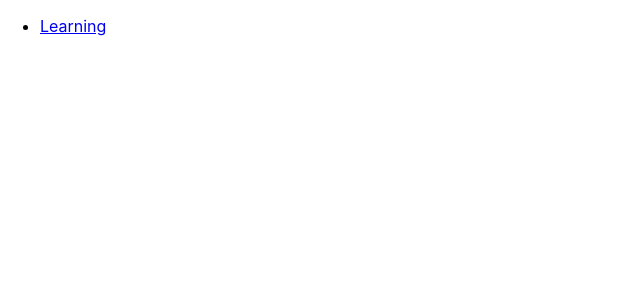
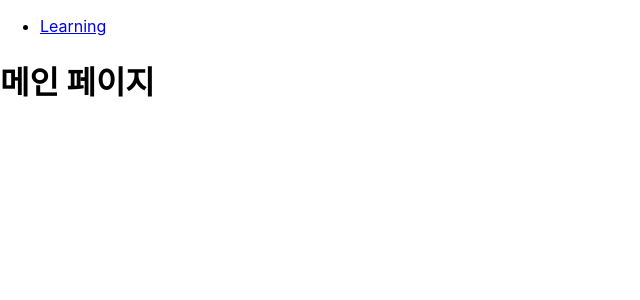
Before and after one commit to PANTS-GOORM/FrontEnd, a React (Create React App) app: page / in a window 1280 px wide. Before the commit this address had no page. Shown: the top 300 px of the page, without its empty margins (0-640 px from the left). Built offline with nearby package versions, Linux system fonts and the light colour scheme.

Commit message:
✅ 테스트 코드 문자열 수정 및 메인 페이지 링크 추가
테스트 코드 문자열 수정 및 메인 페이지 링크 추가

```diff
--- a/src/App.tsx
+++ b/src/App.tsx
@@ -1,6 +1,7 @@
 import React from "react";
 import "./App.css";
 import Learning from "./pages/PersonalTrainningPage/LearningPage";
+import Main from "./pages/MainPage/Main";
 import { BrowserRouter as Router, Routes, Link, Route } from "react-router-dom";
 
 function App() {
@@ -14,6 +15,7 @@ function App() {
         </ul>
       </nav>
       <Routes>
+        <Route path="/" element={<Main />} />
         <Route path="/learning" element={<Learning />} />
       </Routes>
     </Router>
--- /dev/null
+++ b/src/pages/MainPage/Main.tsx
@@ -0,0 +1,7 @@
+import React from "react";
+
+function Main() {
+  return <h1>메인 페이지</h1>;
+}
+
+export default Main;
--- a/src/pages/PersonalTrainningPage/LearningPage.tsx
+++ b/src/pages/PersonalTrainningPage/LearningPage.tsx
@@ -1,7 +1,7 @@
 import React from "react";
 
-function App() {
-  return <h1>잘 나옴?</h1>;
+function LearningPage() {
+  return <h1>개인 학습 페이지</h1>;
 }
 
-export default App;
+export default LearningPage;
```
Also changed, not shown: 1 other file (tests, documents, lock files or other folders).
